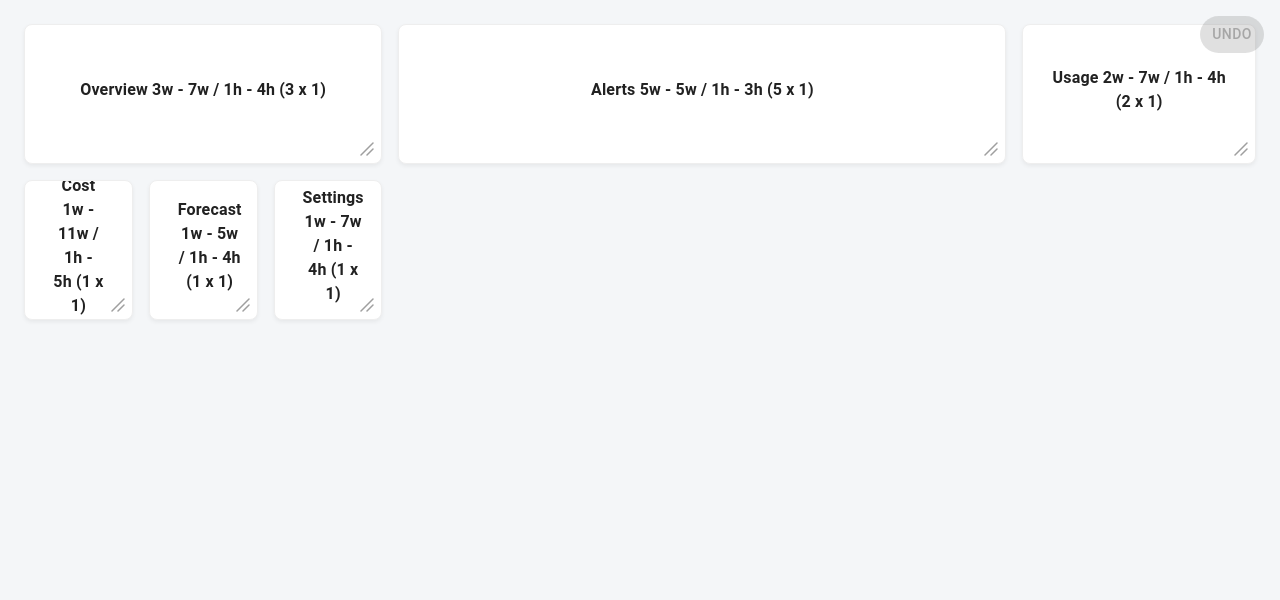
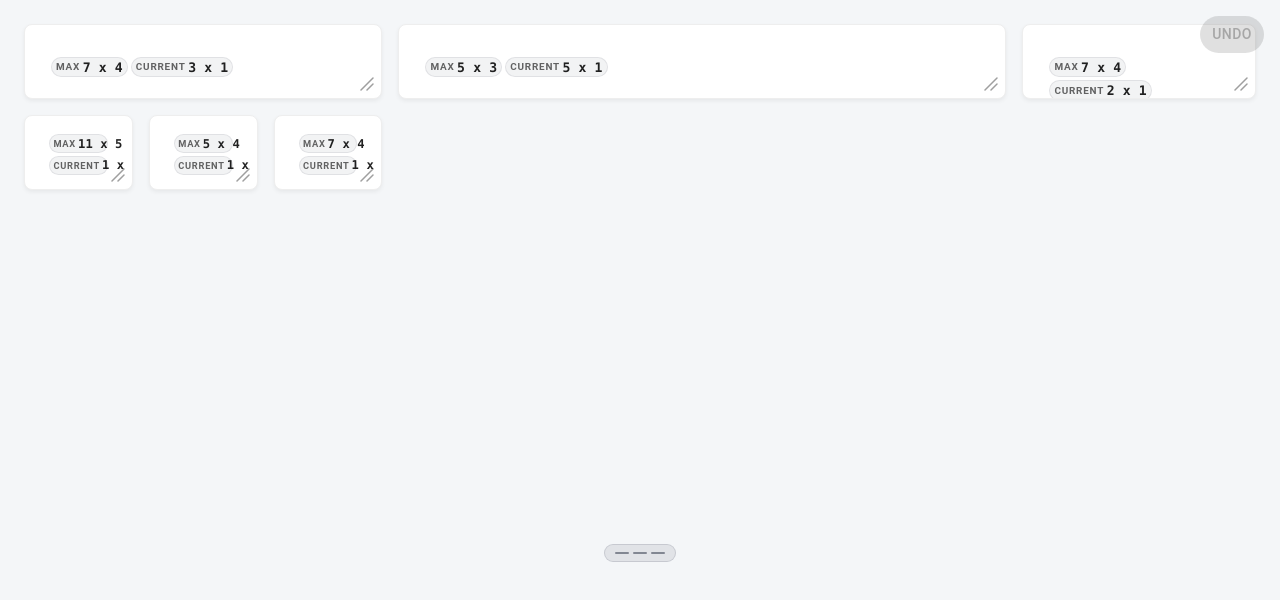
Before and after one commit to bwenzinger/customizable-dashboard, a React (Vite) app: page / in a window 1280 px wide. Shown: the top 600 px of the page. Built offline with nearby package versions, Linux system fonts and the light colour scheme.

Commit message:
updated card look

```diff
--- a/src/App.tsx
+++ b/src/App.tsx
@@ -100,6 +100,10 @@ function App() {
           isResizing: boolean
         ) => {
           const interactiveCardSx = getInteractiveCardSx(theme, isResizing);
+          const itemHeight = item.height ?? 1;
+          const maxHeight = item.maxHeight ?? itemHeight;
+          const isCompactCard = item.width === 1 && itemHeight === 1;
+          const isNarrowCard = item.width === 1;
 
           if (item.imageSrc) {
             return (
@@ -143,17 +147,53 @@ function App() {
               <CardContent
                 sx={{
                   display: 'flex',
-                  alignItems: 'center',
-                  justifyContent: 'center',
+                  flexDirection: 'column',
+                  justifyContent: isCompactCard ? 'center' : 'space-between',
                   flex: 1,
-                  textAlign: 'center',
+                  minWidth: 0,
+                  gap: isCompactCard ? 1 : 1.5,
+                  p: `${isCompactCard ? 12 : 14}px !important`,
                 }}
               >
-                <Typography fontWeight={600}>
-                  {item.title} {item.minWidth}w - {item.maxWidth}w /{' '}
-                  {item.minHeight}h - {item.maxHeight}h ({item.width} x{' '}
-                  {item.height ?? 1})
+                <Typography
+                  sx={{
+                    color: 'text.primary',
+                    fontSize: isCompactCard
+                      ? '0.92rem'
+                      : 'clamp(0.95rem, 0.2vw + 0.9rem, 1.08rem)',
+                    fontWeight: 700,
+                    lineHeight: 1.15,
+                    letterSpacing: '-0.01em',
+                    overflowWrap: 'anywhere',
+                    display: '-webkit-box',
+                    WebkitBoxOrient: 'vertical',
+                    WebkitLineClamp: isCompactCard ? 2 : 3,
+                    overflow: 'hidden',
+                  }}
+                >
+                  {item.title}
                 </Typography>
+
+                <Box
+                  sx={{
+                    display: 'flex',
+                    flexWrap: 'wrap',
+                    gap: 0.75,
+                    alignItems: 'flex-start',
+                    mt: isCompactCard ? 'auto' : 0,
+                  }}
+                >
+                  <DashboardCardChip
+                    label="Max"
+                    value={`${item.maxWidth} x ${maxHeight}`}
+                    compact={isCompactCard || isNarrowCard}
+                  />
+                  <DashboardCardChip
+                    label="Current"
+                    value={`${item.width} x ${itemHeight}`}
+                    compact={isCompactCard || isNarrowCard}
+                  />
+                </Box>
               </CardContent>
             </Card>
           );
@@ -164,6 +204,63 @@ function App() {
 }
 
 export default App;
+
+type DashboardCardMetricProps = {
+  label: string;
+  value: string;
+  compact?: boolean;
+};
+
+function DashboardCardChip({
+  label,
+  value,
+  compact = false,
+}: DashboardCardMetricProps) {
+  return (
+    <Box
+      sx={{
+        minWidth: 0,
+        display: 'inline-flex',
+        alignItems: 'center',
+        gap: compact ? 0.5 : 0.65,
+        maxWidth: '100%',
+        borderRadius: 999,
+        border: '1px solid rgba(15, 23, 42, 0.08)',
+        bgcolor: 'rgba(15, 23, 42, 0.05)',
+        px: compact ? 0.85 : 1,
+        py: compact ? 0.55 : 0.65,
+      }}
+    >
+      <Typography
+        sx={{
+          color: 'text.secondary',
+          flexShrink: 0,
+          fontSize: compact ? '0.58rem' : '0.62rem',
+          fontWeight: 700,
+          letterSpacing: '0.08em',
+          lineHeight: 1,
+          textTransform: 'uppercase',
+        }}
+      >
+        {label}
+      </Typography>
+      <Typography
+        sx={{
+          color: 'text.primary',
+          fontFamily:
+            '"SFMono-Regular", "SFMono-Regular", Consolas, "Liberation Mono", Menlo, monospace',
+          fontSize: compact ? '0.76rem' : '0.82rem',
+          fontWeight: 700,
+          lineHeight: 1,
+          whiteSpace: 'nowrap',
+          overflowWrap: 'anywhere',
+        }}
+      >
+        {value}
+      </Typography>
+    </Box>
+  );
+}
 
 function getInteractiveCardSx(theme: Theme, isResizing: boolean) {
   if (!isResizing) {
--- a/src/drag-and-droppable-grid/DraggableGrid.tsx
+++ b/src/drag-and-droppable-grid/DraggableGrid.tsx
@@ -42,7 +42,7 @@ export function DraggableGrid(props: DraggableGridProps): React.JSX.Element {
     columns = 3,
     initialRowCount = 6,
     minRowCount = 4,
-    rowHeight = 140,
+    rowHeight = 75,
     showGridlines = false,
     gap = 12,
     className,
```
Also changed, not shown: chatGptReminders.txt.
